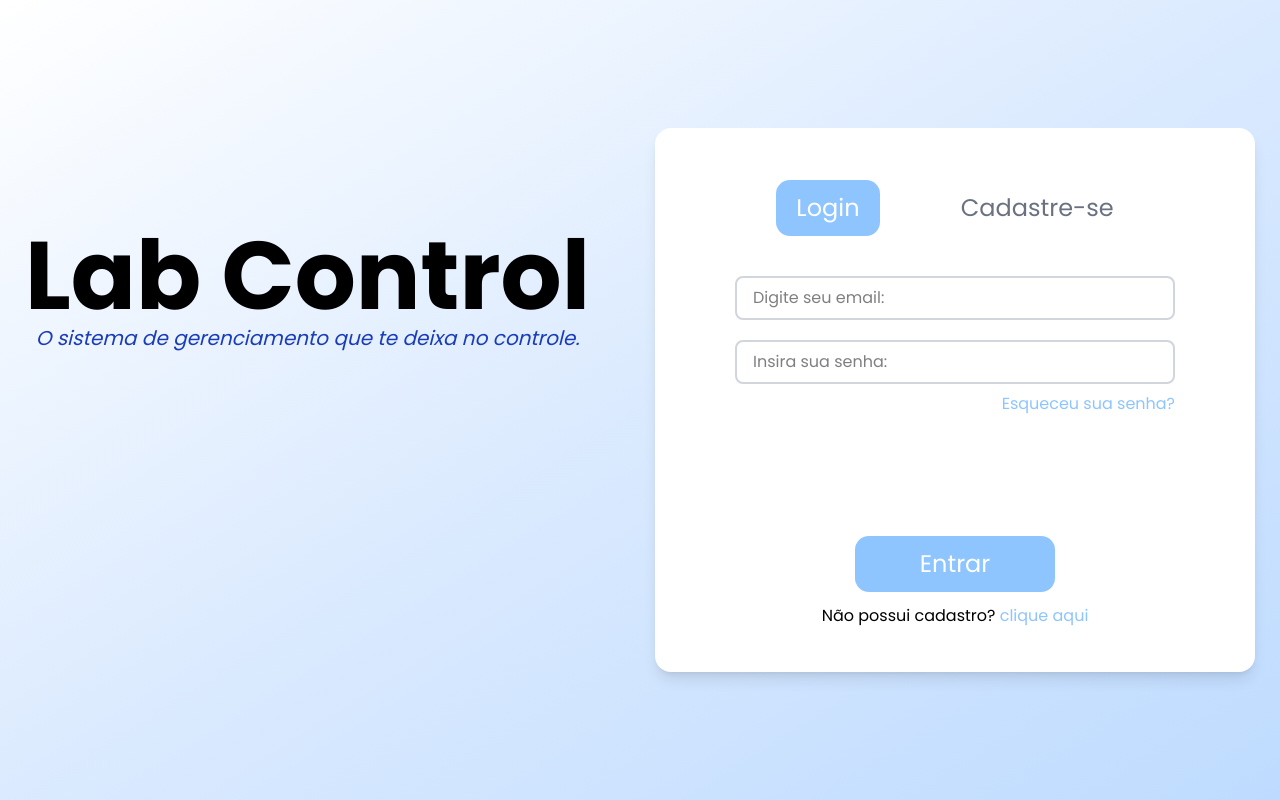
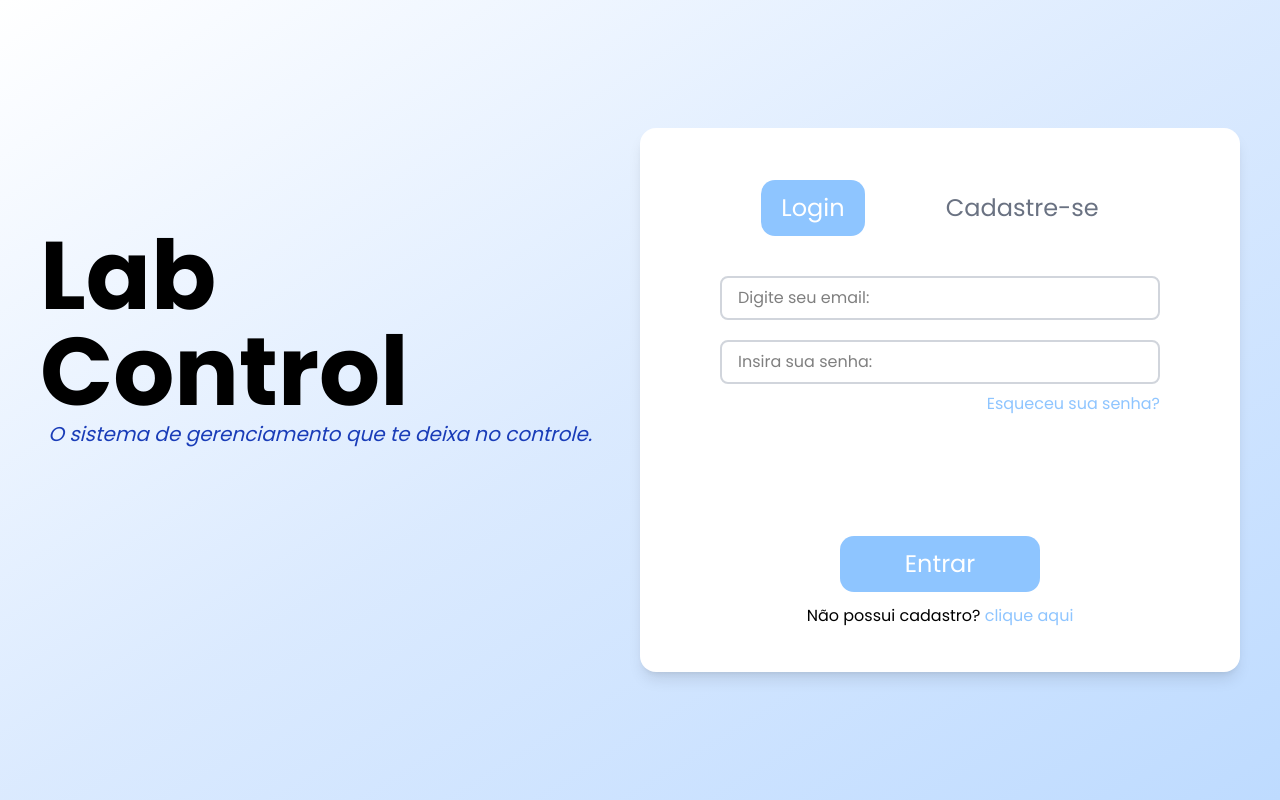
Before and after one commit to eduardopozenatto/ppi-next-js, a Next.js app in the folder frontend/: page / in a window 1280 px wide. Built offline with nearby package versions, Linux system fonts and the light colour scheme.

Commit message:
Rename Login_page file for organization and arrange the imports

```diff
--- a/frontend/app/page.tsx
+++ b/frontend/app/page.tsx
@@ -1,10 +1,10 @@
 import Image from "next/image";
-import { LoginPage } from './pages/login_page';
+import { Login } from './pages/Login';
 
 export default function Home() {
   return (
     <div>
-      <LoginPage></LoginPage>
+      <Login></Login>
     </div>
   );
 }
--- a/frontend/app/pages/login_page.tsx
+++ b/frontend/app/pages/Login.tsx
@@ -1,10 +1,10 @@
 import LoginBody from '../components/UI/Login/LoginBody';
 import LoginTitle from '../components/UI/Login/LoginTitle';
 
-export function LoginPage() {
+export function Login() {
   return (
     <section className="flex justify-center items-center bg-linear-to-br from-white via-blue-100 to-blue-200 h-screen">
-      <div className="flex flex-col lg:flex-row lg:justify-evenly lg:max-w-400 w-full items-center gap-10">
+      <div className="flex flex-col lg:flex-row lg:justify-evenly lg:max-w-400 w-full items-center gap-10 mx-10 h-fill">
         <LoginTitle></LoginTitle>
         <LoginBody></LoginBody>
       </div>
```
